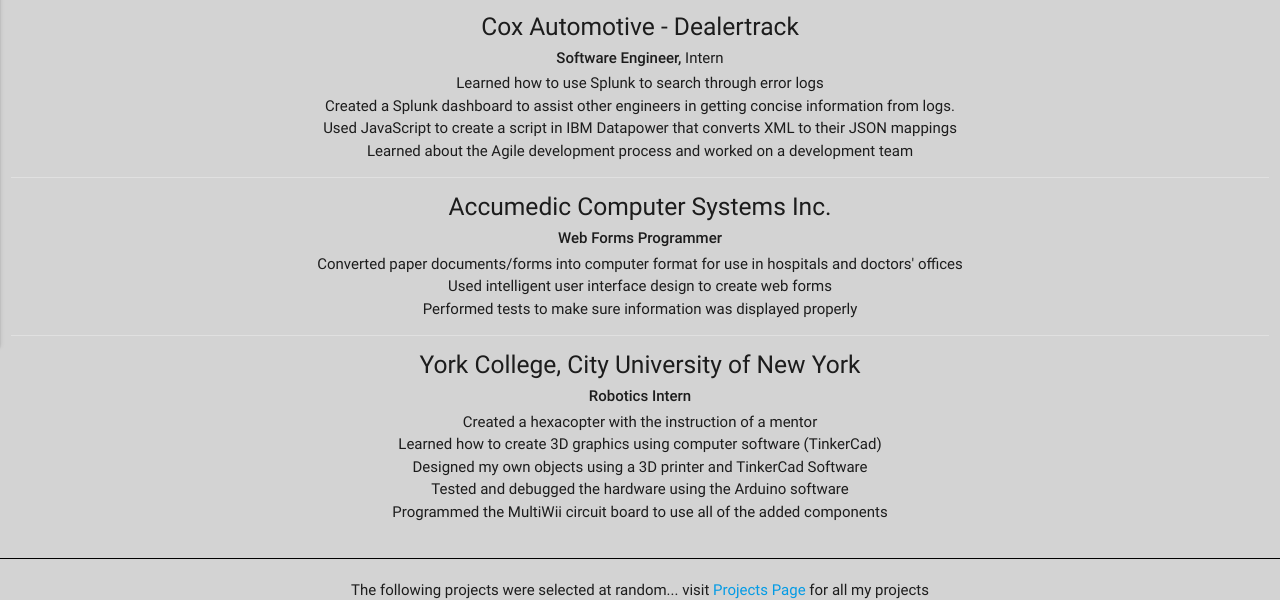
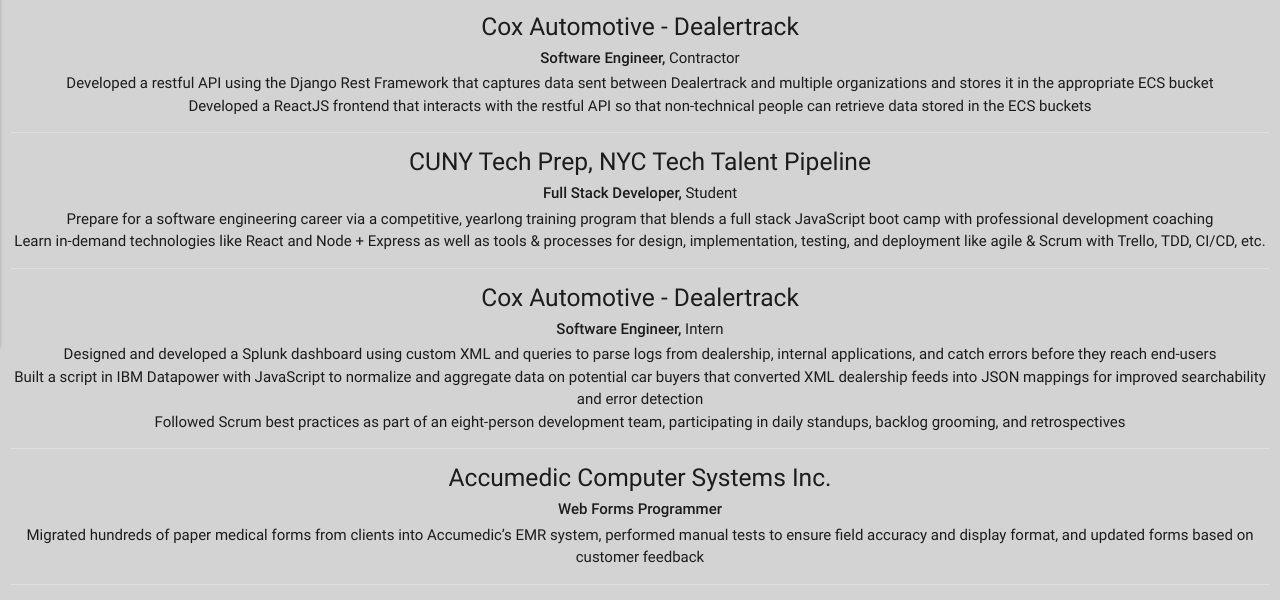
Before and after one commit to afranco07/new_portfolio_site, a Django app: page / in a window 1280 px wide. Shown: the part 514-1114 px from the top of the page. Run offline with Django 3.2, Linux system fonts and the light colour scheme; data comes from the database, SQL or seed files in the repository; some libraries are stand-ins or nearby versions.

Commit message:
Updated Experiance section of site

```diff
--- a/templates/portfolio/infoTabs.html
+++ b/templates/portfolio/infoTabs.html
@@ -13,19 +13,60 @@
     <div id="experience" class="col s12 center-align">
         <ul>
             <h5>Cox Automotive - Dealertrack</h5>
+            <h6><strong>Software Engineer,</strong> Contractor</h6>
+            <li>
+                Developed a restful API using the Django Rest Framework that
+                captures data sent between Dealertrack and multiple organizations
+                and stores it in the appropriate ECS bucket
+            </li>
+            <li>
+                Developed a ReactJS frontend that interacts with the restful API
+                so that non-technical people can retrieve data stored in the ECS
+                buckets
+            </li>
+        </ul>
+        <div class="divider"></div>
+        <ul>
+            <h5>CUNY Tech Prep, NYC Tech Talent Pipeline</h5>
+            <h6><strong>Full Stack Developer,</strong> Student</h6>
+            <li>Prepare for a software engineering career via a competitive,
+                yearlong training program that blends a full stack JavaScript boot
+                camp with professional development coaching
+            </li>
+            <li>
+                Learn in-demand technologies like React and Node + Express as well
+                as tools & processes for design, implementation, testing, and deployment
+                like agile & Scrum with Trello, TDD, CI/CD, etc.
+            </li>
+        </ul>
+        <div class="divider"></div>
+        <ul>
+            <h5>Cox Automotive - Dealertrack</h5>
             <h6><strong>Software Engineer,</strong> Intern</h6>
-            <li>Learned how to use Splunk to search through error logs</li>
-            <li>Created a Splunk dashboard to assist other engineers in getting concise information from logs.</li>
-            <li>Used JavaScript to create a script in IBM Datapower that converts XML to their JSON mappings</li>
-            <li>Learned about the Agile development process and worked on a development team</li>
+            <li>
+                Designed and developed a Splunk dashboard using custom XML and queries
+                to parse logs from dealership, internal applications, and catch errors
+                before they reach end-users
+            </li>
+            <li>
+                Built a script in IBM Datapower with JavaScript to normalize and aggregate
+                data on potential car buyers that converted XML dealership feeds into JSON
+                mappings for improved searchability and error detection
+            </li>
+            <li>
+                Followed Scrum best practices as part of an eight-person development team,
+                participating in daily standups, backlog grooming, and retrospectives
+            </li>
         </ul>
         <div class="divider"></div>
         <ul>
             <h5>Accumedic Computer Systems Inc.</h5>
             <h6><strong>Web Forms Programmer</strong></h6>
-            <li>Converted paper documents/forms into computer format for use in hospitals and doctors' offices</li>
-            <li>Used intelligent user interface design to create web forms</li>
-            <li>Performed tests to make sure information was displayed properly</li>
+            <li>
+                Migrated hundreds of paper medical forms from clients into Accumedic’s
+                EMR system, performed manual tests to ensure field accuracy and display
+                format, and updated forms based on customer feedback
+            </li>
         </ul>
         <div class="divider"></div>
         <ul>
```
